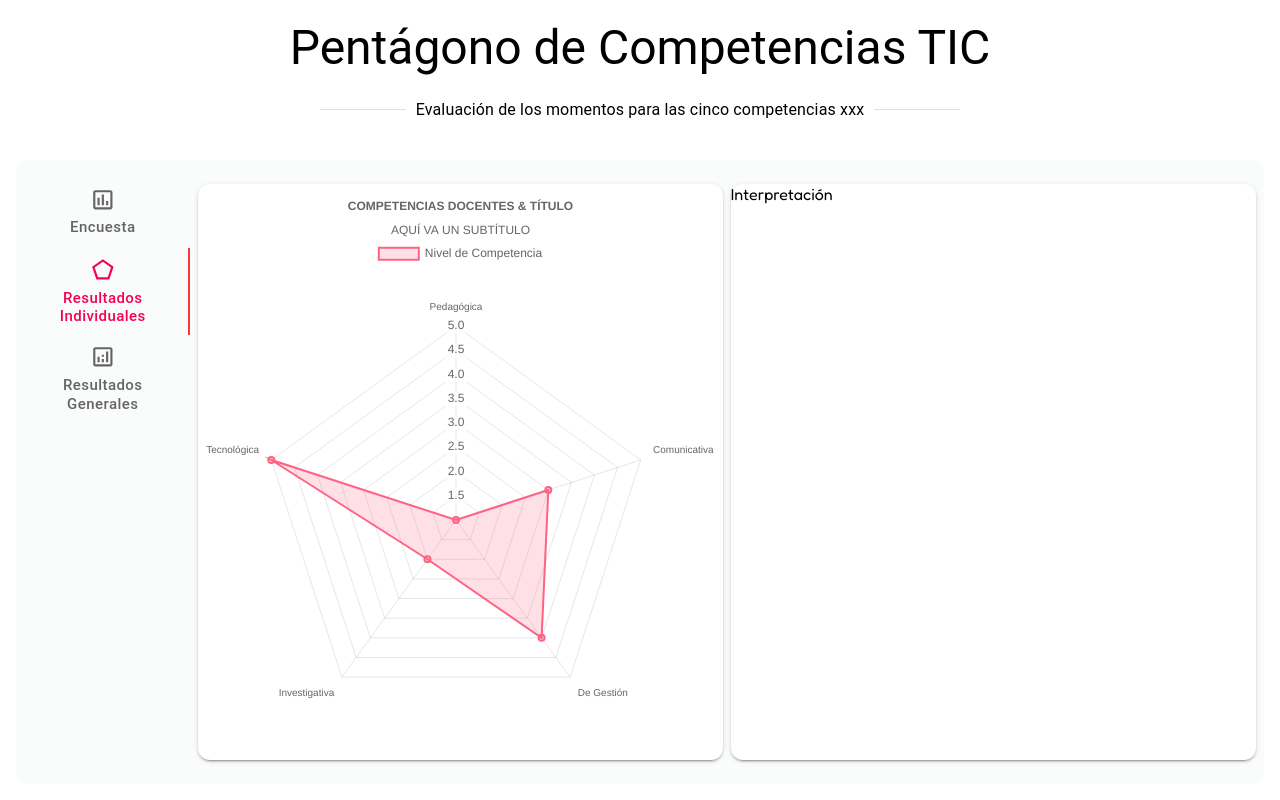
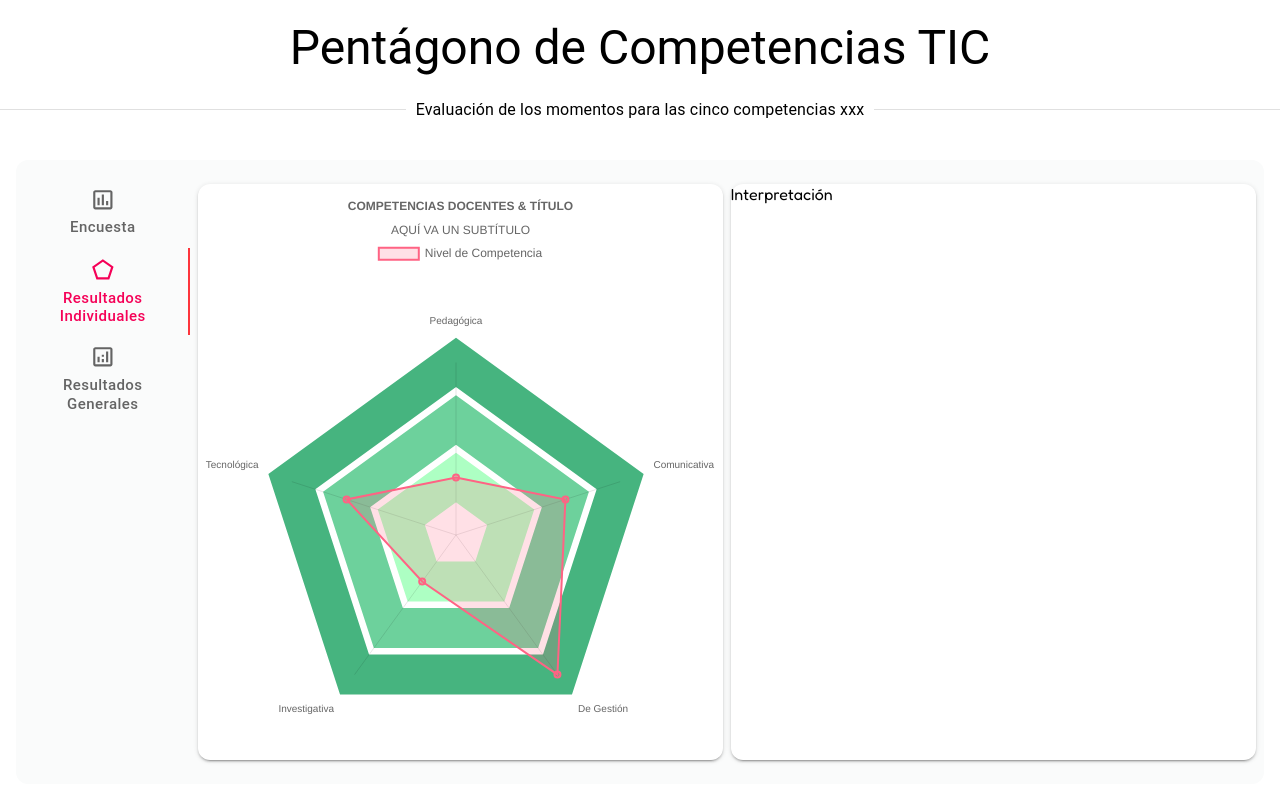
Before and after one commit to javierwo/Pentagono, a React (Create React App) app in the folder pentagono/: page / in a window 1280 px wide. Both pictures are taken after a click on the tab "Resultados Individuales". Built offline with nearby package versions, Linux system fonts and the light colour scheme.

Commit message:
Radar 3 momentos

```diff
--- a/pentagono/src/components/RadarChart.jsx
+++ b/pentagono/src/components/RadarChart.jsx
@@ -40,7 +40,7 @@ const RadarChart = () => {
       datasets: [
          {
             label: 'Nivel de Competencia',
-            data: [1,3,4,2,5],
+            data: [1,2,3,1,2],
             // you can set indiviual colors for each bar
             backgroundColor: 'rgba(255, 99, 132, 0.2)',
             borderColor: 'rgba(255, 99, 132, 1)',
@@ -67,16 +67,47 @@ const RadarChart = () => {
          }
       },
 
-      /*
+
       scales: {
          r: {
+            grid: {
+               color: ['#ADFFC3', '#6DD19C', '#46B47F'],
+               lineWidth: 40,
+               offset: true,
+               tickLength: 100,
+               tickWidth: 500,
+            },
+            max: 3,
+            min: 0,
+            ticks: {
+               stepSize: 1,
+               //maxTicksLimit: 5,
+               //stepSize: 1,
+               //count: 3
+               //backdropPadding: 50,
+               display: false,
+               //padding: 50
+            },
             angleLines: {
-               display: false
+               display: true,
+               maxRotation: 25,
+               minRotation: 25,
+               //lineWidth: 50
             },
+            pointLabels: {
+               display: true,
+               padding: 35,
+               //centerPointLabels: true,
+               //color: ['red', 'green', 'blue', 'violet', 'salmon']
+            }
+
          }
 
-      }
-      */
+      },
+
+
+
+      /**/
    }
 
    return (
--- a/pentagono/src/components/Titulo.jsx
+++ b/pentagono/src/components/Titulo.jsx
@@ -19,7 +19,7 @@ const Titulo = () => {
                Pentágono de Competencias TIC
             </Typography>
 
-            <Typography variant="subtitle1" align="center" component="div" sx={{width: '50%'}}>
+            <Typography variant="subtitle1" align="center" component="div" sx={{width: '100%'}}>
                <Divider>Evaluación de los momentos para las cinco competencias xxx</Divider>
             </Typography>
          </Box>
```
